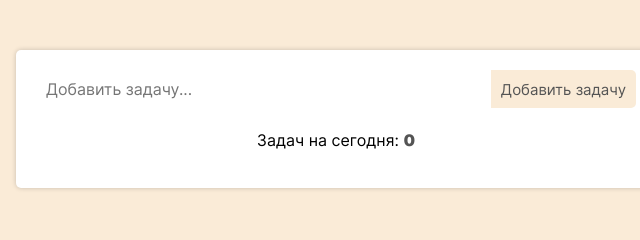
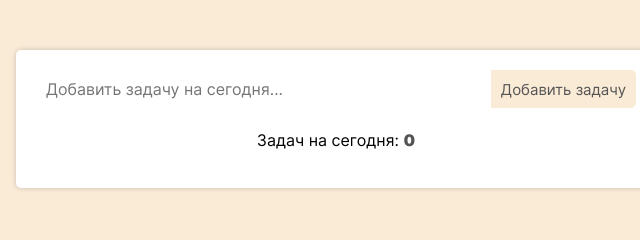
Before and after one commit to immweasel/to-do-list, a plain HTML site: page index.html in a window 1280 px wide. Shown: the part 232-472 px from the top of the page, 304-944 px from the left. Drawn offline with Linux system fonts and the light colour scheme.

Commit message:
fix: отредактировать readme

```diff
--- a/index.html
+++ b/index.html
@@ -15,7 +15,7 @@
 
       <main class="main">
         <form class="form">
-          <input class="form__input" type="text" placeholder="Добавить задачу...">
+          <input class="form__input" type="text" placeholder="Добавить задачу на сегодня...">
           <button class="form__button" type="submit" id="add-btn">Добавить задачу</button>
         </form>
         <div class="list-container" id="list-container">
```
Also changed, not shown: 1 other file.
